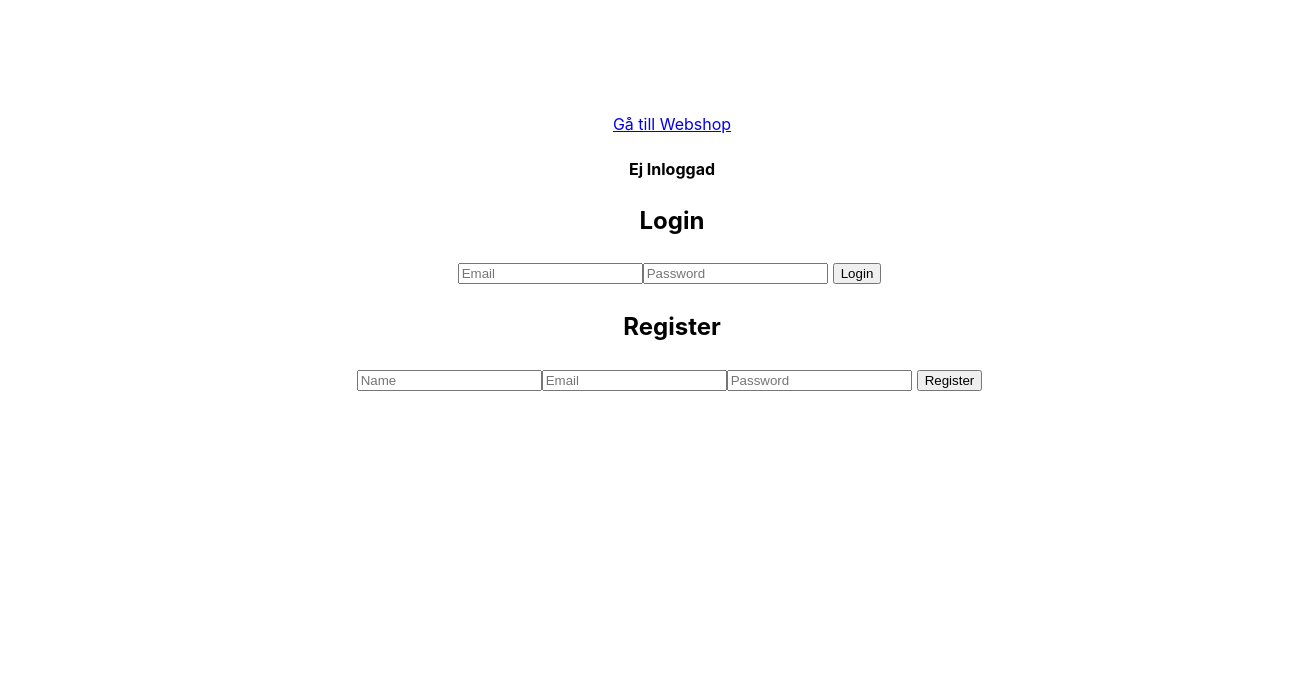
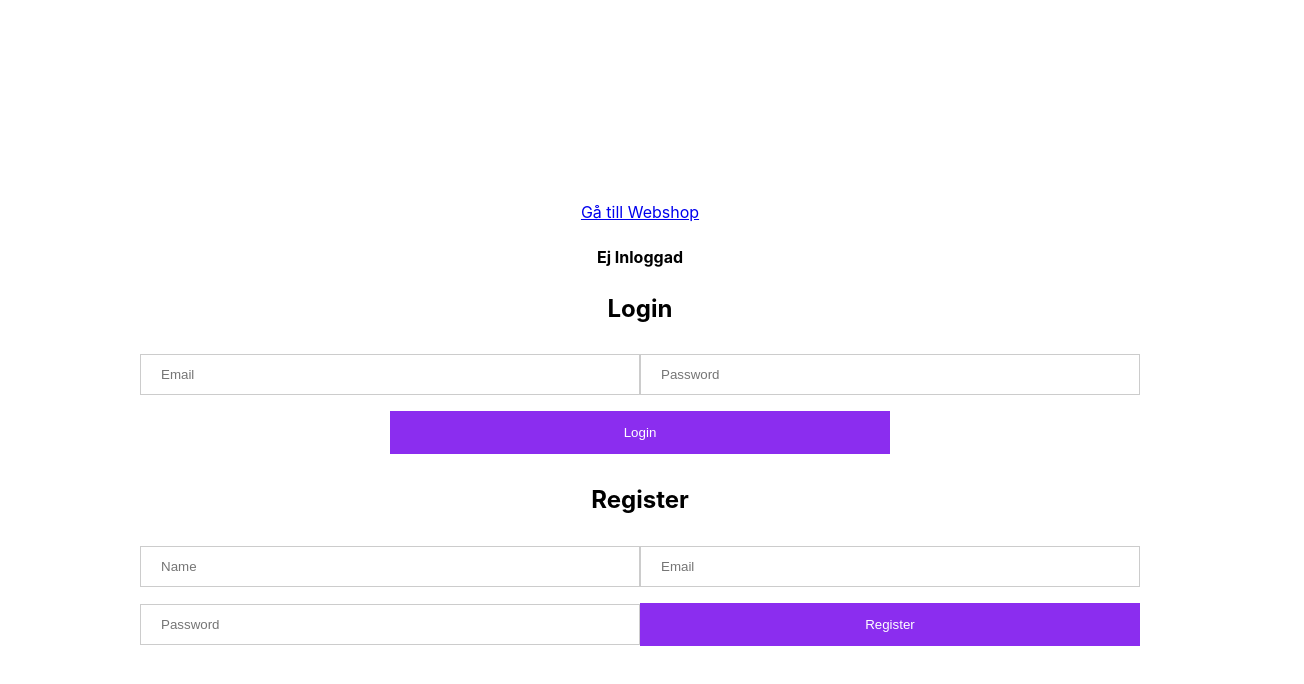
Before and after one commit to lindelind/checkout-session, a React (Vite) app in the folder client/: page / in a window 1280 px wide. Shown: the top 684 px of the page, 1304 px wide, since content can reach past the window. Built offline with nearby package versions, Linux system fonts and the light colour scheme; no server answers.

Commit message:
made some styling and added navigation

```diff
--- /dev/null
+++ b/client/src/styles/_forms.scss
@@ -0,0 +1,23 @@
+
+input {
+  width: 500px;
+  padding: 12px 20px;
+  margin: 8px 0;
+  display: inline-block;
+  border: 1px solid #ccc;
+  box-sizing: border-box;
+}
+
+button {
+  background-color: rgb(139, 45, 239);
+  color: white;
+  padding: 14px 20px;
+  margin: 8px 0;
+  border: none;
+  cursor: pointer;
+  width: 500px;
+}
+
+button:hover {
+  opacity: 0.8;
+}
--- a/client/src/styles/_layout.scss
+++ b/client/src/styles/_layout.scss
@@ -1,9 +1,5 @@
 #root {
-  max-width: 1280px;
-  margin: 0 auto;
-  padding: 2rem;
   text-align: center;
-
   display: flex;
   flex-direction: column;
   width: 100%;
@@ -11,16 +7,14 @@
 
 header {
     width: 100%;
-    height: 5dvh;
+    height: 20dvh;
+    // background-color: rgb(139, 45, 239);
 
 }
 
 main {
     width: 100%;
     min-height: 50dvh;
-
-
-
 }
 
 footer {
--- /dev/null
+++ b/client/src/styles/_navigation.scss
@@ -0,0 +1,22 @@
+
+
+nav {
+    margin-top: 20px;
+    display: flex;
+    justify-content: center;
+    gap: 15px;
+    font-size: 20px;
+    text-transform: uppercase;
+
+
+    a {
+        text-decoration: none;
+        color: rgb(12, 12, 12);
+        font-weight: bold;
+
+        &:hover {
+            background-color: rgb(146, 89, 208);
+        }
+    }
+
+}
--- a/client/src/styles/main.scss
+++ b/client/src/styles/main.scss
@@ -1 +1,3 @@
-@use "./layout"
+@use "./layout";
+@use "./navigation";
+@use "./forms"
```
Also changed, not shown: client/src/components/Navigation.tsx (added, +15 -0 lines).
